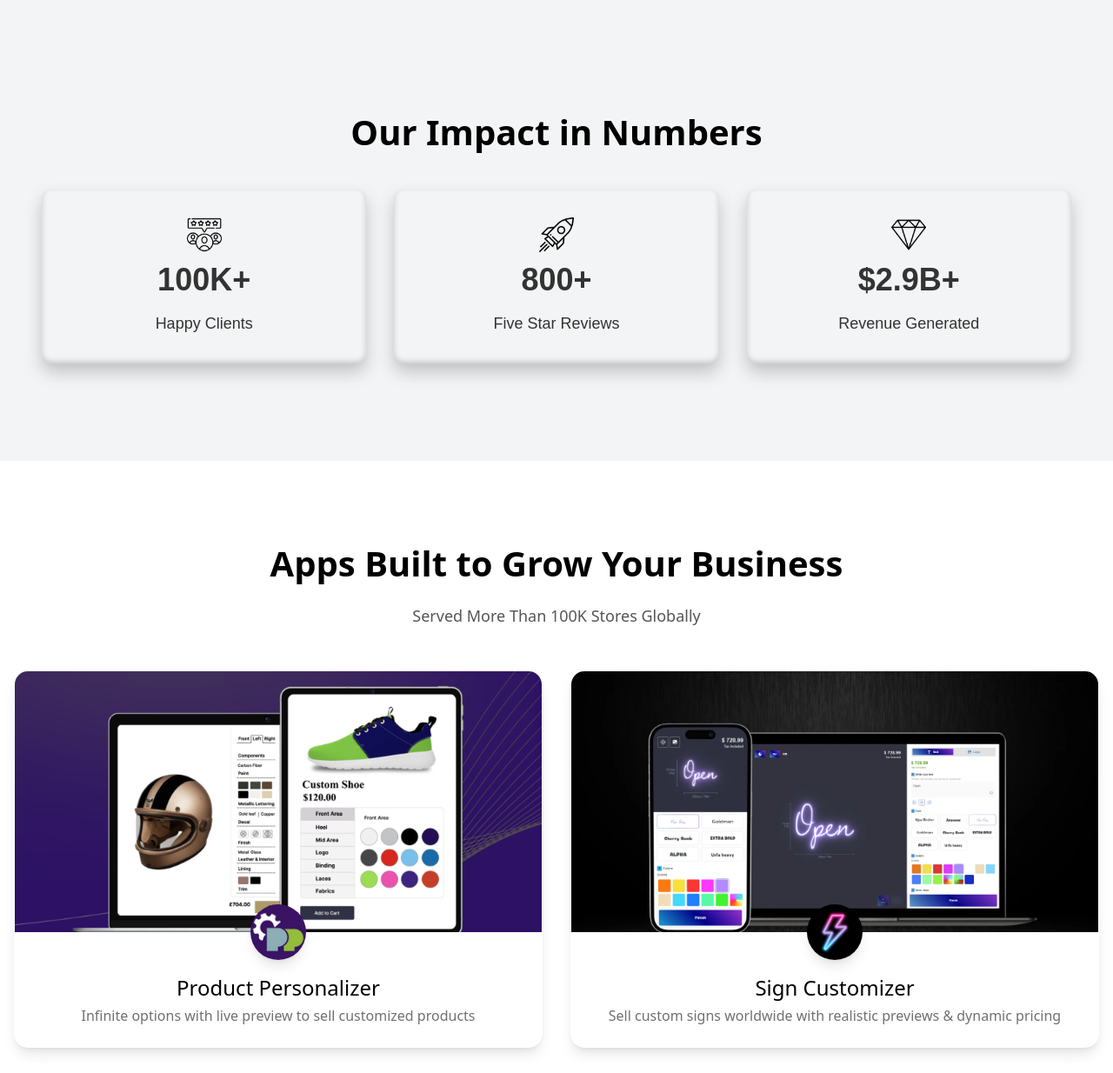
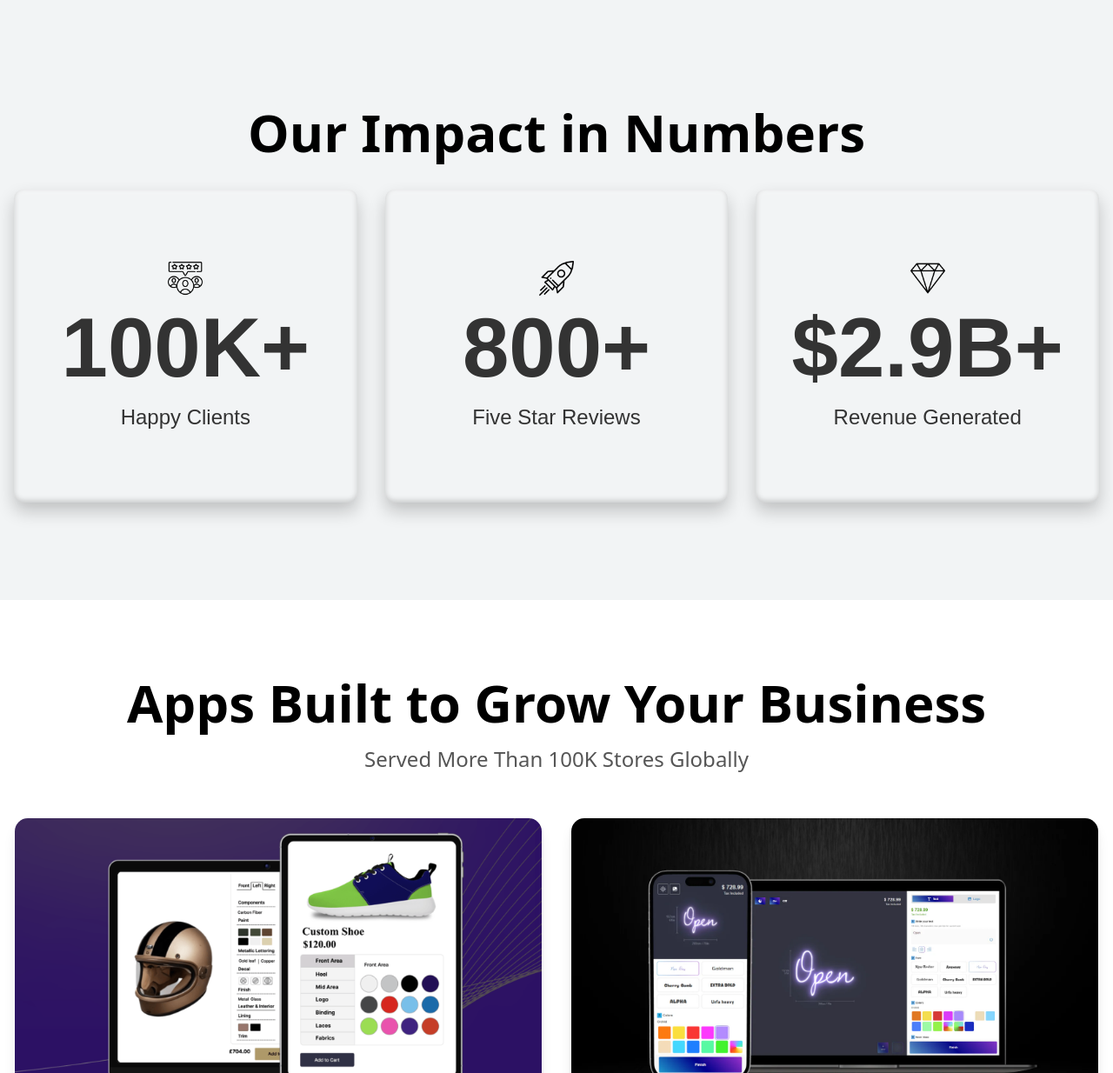
Before and after one commit to za-ibrahim/zeptoapps_landing_page__astro, an Astro site: page / in a window 1280 px wide. Shown: the part 1060-2294 px from the top of the page at 87% size. Built offline with nearby package versions, Linux system fonts and the light colour scheme; Astro itself is replaced by a stand-in of ours.

Commit message:
updated: font size increase

```diff
--- a/src/components/HeroSection/Hero.astro
+++ b/src/components/HeroSection/Hero.astro
@@ -18,14 +18,14 @@ const { tag } = Astro.props;
         <span class="badge-text">🚀 Leading SaaS Solutions</span>
       </div> -->
 
-          <h1 class="hero-title">
+          <h1 class="hero-title xl:text-8xl lg:text-7xl md:text-6xl text-4xl">
             Build Your Business <span class="xs:inline sm:block lg:inline"
               >with <span class="text-primary">Zepto</span>
               <span class="text-secondary_2">Apps</span></span
             >
           </h1>
 
-          <p class="hero-description">
+          <p class="hero-description md:text-xl text-lg max-w-xl">
             Take your eCommerce store to new heights and accelerate your growth
             like never before with the power of our cutting-edge apps
           </p>
@@ -257,7 +257,6 @@ const { tag } = Astro.props;
   }
 
   .hero-title {
-    font-size: 5rem;
     font-weight: 800;
     line-height: 1.1;
     margin-bottom: 1.5rem;
@@ -283,10 +282,8 @@ const { tag } = Astro.props;
   }
 
   .hero-description {
-    font-size: 1.2rem;
     line-height: 1.6;
     margin-bottom: 2rem;
-    opacity: 0.9;
     animation: fadeInUp 0.8s ease-out 0.4s both;
   }
 
@@ -474,10 +471,6 @@ const { tag } = Astro.props;
       text-align: center;
     }
 
-    .hero-title {
-      font-size: 2.5rem;
-    }
-
     .hero-buttons {
       flex-direction: column;
       align-items: center;
--- a/src/components/ProductsShow.astro
+++ b/src/components/ProductsShow.astro
@@ -56,8 +56,10 @@ const products = [
 
 <div class="bg-white">
   <ComponentLayout class="!py-22">
-    <h1 class="text-center">Apps Built to Grow Your Business</h1>
-    <p class="text-center max-w-2xl mx-auto">
+    <h1 class="text-center mb-4 lg:text-6xl sm:text-5xl text-4xl font-bold">
+      Apps Built to Grow Your Business
+    </h1>
+    <p class="text-center md:text-2xl text-lg">
       Served More Than 100K Stores Globally
     </p>
 
@@ -65,7 +67,7 @@ const products = [
       {
         products?.map((prod) => (
           <a href={prod?.link} target="_blank" class="card shadow-lg">
-            <div class="w-full max-h-[300px] overflow-hidden">
+            <div class="w-full max-h-[400px] overflow-hidden">
               <Image src={prod?.banner} alt={prod?.name} />
             </div>
             <div class="relative">
@@ -76,10 +78,10 @@ const products = [
                   class="w-auto h-full"
                 />
               </div>
-              <h2 class="product_name mt-12 text-center text-2xl transition-all duration-300 ease-in-out">
+              <h2 class="product_name mt-12 font-bold text-center sm:text-3xl text-2xl transition-all duration-300 ease-in-out">
                 {prod?.name}
               </h2>
-              <span class="pt-1 pb-6 px-4 line-clamp-3 text-center text-text_70">
+              <span class="pt-1 pb-6 px-4 line-clamp-3 sm:text-xl text-lg text-center text-text_70">
                 {prod?.description || "No description available."}
               </span>
             </div>
@@ -95,14 +97,7 @@ const products = [
     --sizeWidth: max(calc(50% - 1rem), 500px);
     --sizeHeight: 370px;
   }
-  h1 {
-    font-size: 2.5rem;
-    font-weight: 700;
-    margin-bottom: 1rem;
-  }
-
   p {
-    font-size: 1.125rem;
     line-height: 1.6;
     color: #555;
   }
--- a/src/components/Reviews.astro
+++ b/src/components/Reviews.astro
@@ -77,17 +77,15 @@ const reviews = [
 ];
 ---
 
-<div
-  class="reviews-section"
->
+<div class="reviews-section">
   <div class="reviews-container">
     <ComponentLayout class="flex md:flex-row flex-col justify-between gap-5">
       <div
         class="flex flex-col md:items-start md:justify-center font-bold py-10"
       >
-        <h2 class="text-4xl leading-snug md:text-left text-center">
+        <h1 class="md:text-left text-center leading-snug xl:text-6xl lg:text-5xl text-4xl font-bold">
           Trusted By More Than <br /> 1 Million+ Shopify Stores
-        </h2>
+        </h1>
         <div class="flex justify-center gap-4 mt-6">
           <div class="flex items-start justify-center gap-2">
             <div class="stat_icon_container">
--- a/src/components/Stats.astro
+++ b/src/components/Stats.astro
@@ -33,23 +33,25 @@ import ComponentLayout from "../layouts/ComponentLayout.astro";
 ---
 
 <section
-  class="stats-section py-28 mx-auto px-4 sm:px-6 lg:px-8 !mt-22"
+  class="stats-section py-28 mx-auto !mt-22"
   aria-label="Statistics Section"
 >
   <ComponentLayout class="">
-    <h1 class="text-center">Our Impact in Numbers</h1>
+    <h1 class="text-center mb-4 lg:text-6xl sm:text-5xl text-4xl font-bold">
+      Our Impact in Numbers
+    </h1>
     <div class="grid grid-cols-1 sm:grid-cols-2 lg:grid-cols-3 gap-8 pt-5">
       {
         stats.map(({ count, label, gradient, icon }) => (
-          <div class="shadow-box">
+          <div class="shadow-box h-[280px] md:min-h-[360px]">
             <Image class="icon w-10 h-10 mb-3" src={icon} alt={label} />
             <span
-              class="stat-count !text-4xl md:text-6xl font-bold relative z-10"
+              class="stat-count md:text-8xl text-6xl font-bold relative z-10"
               data-count={count}
             >
               {count}
             </span>
-            <span class="mt-4 !text-lg md:text-xl font-medium text-center relative z-10">
+            <span class="mt-4 md:text-2xl text-xl font-medium text-center relative z-10">
               {label}
             </span>
           </div>
@@ -135,11 +137,6 @@ import ComponentLayout from "../layouts/ComponentLayout.astro";
 </script> -->
 
 <style>
-  h1 {
-    font-size: 2.5rem;
-    font-weight: 700;
-    margin-bottom: 1rem;
-  }
   .stats-section {
     transition: box-shadow 0.4s cubic-bezier(0.4, 0, 0.2, 1);
     position: relative;
```
